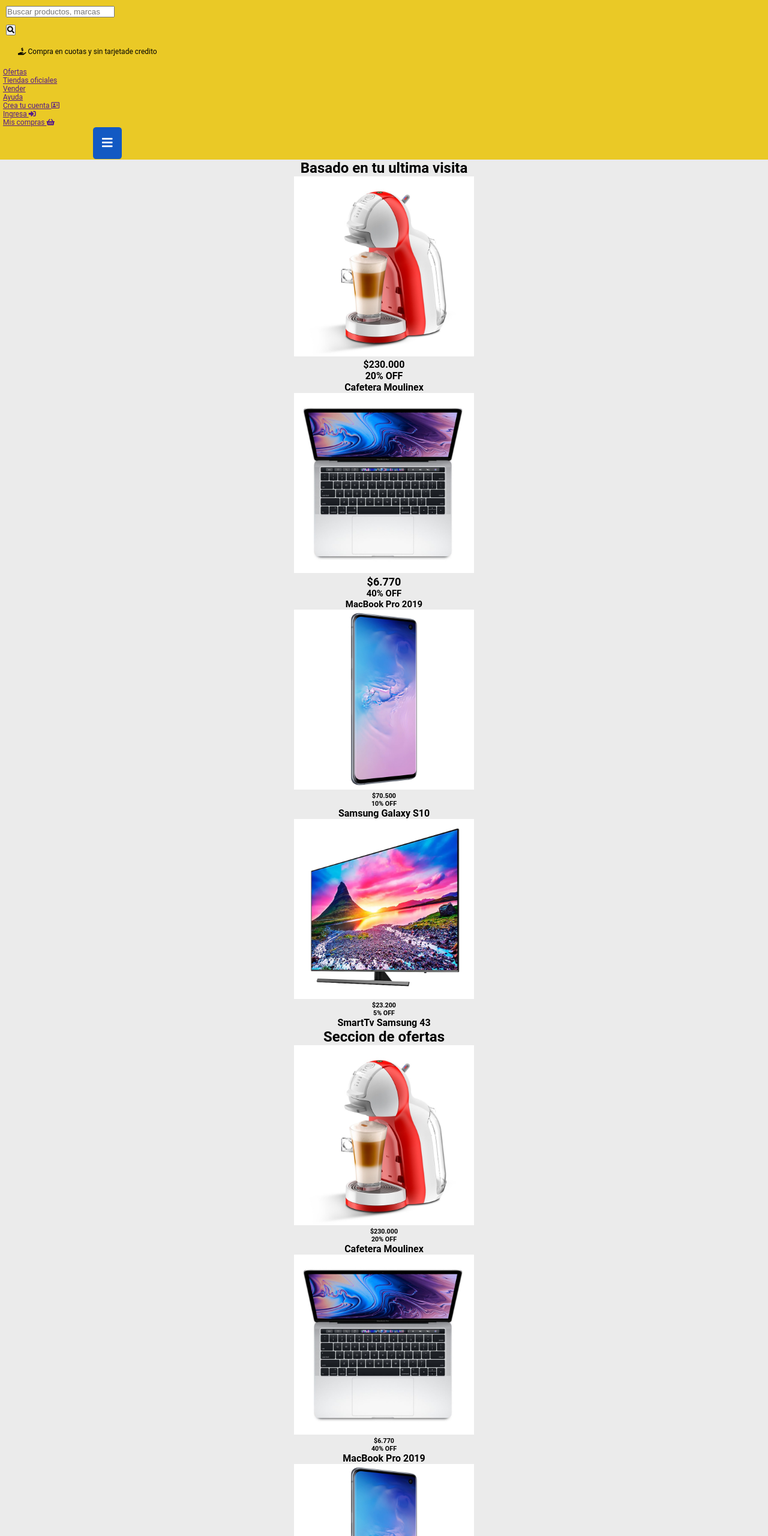
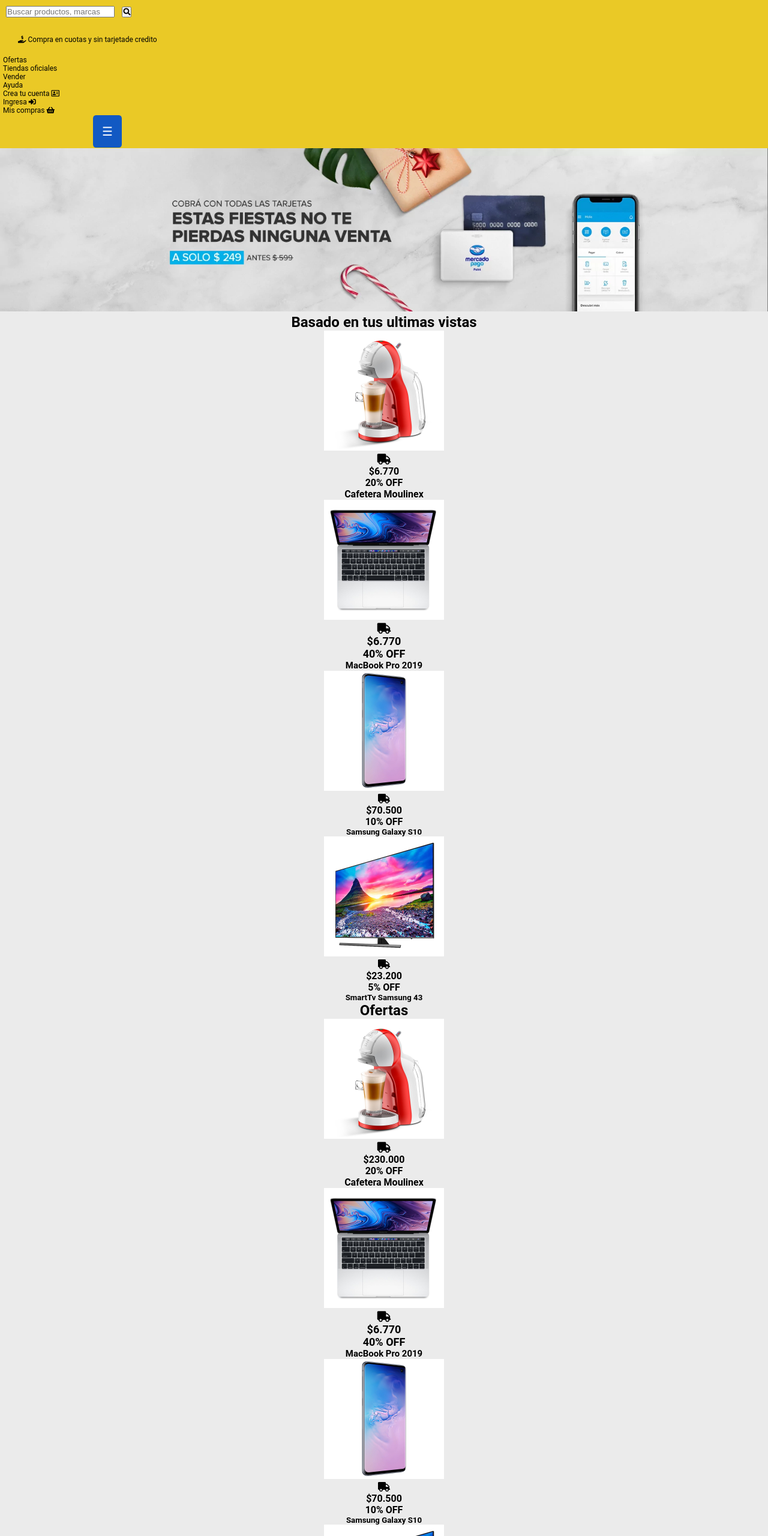
Before and after one commit to formarmaxigib/MercadoLiebre, a website: page views/home.html in a window 1280 px wide. Shown: the part 40-2600 px from the top of the page at 60% size. Drawn offline with Linux system fonts and the light colour scheme.

Commit message:
traigo los cambios de estilos

```diff
--- a/views/home.html
+++ b/views/home.html
@@ -1,125 +1,181 @@
 <!DOCTYPE html>
-<html lang="en">
+<html lang="es">
+
 <head>
     <meta charset="UTF-8">
     <meta http-equiv="X-UA-Compatible" content="IE=edge">
     <meta name="viewport" content="width=device-width, initial-scale=1.0">
+    <link rel="stylesheet" href="https://use.fontawesome.com/releases/v5.15.4/css/all.css"
+        integrity="sha384-DyZ88mC6Up2uqS4h/KRgHuoeGwBcD4Ng9SiP4dIRy0EXTlnuz47vAwmeGwVChigm" crossorigin="anonymous">
+    <link rel="stylesheet" href="/css/styles.css">
     <title>Mercado Liebre 2021</title>
-    <link rel="stylesheet" href="https://use.fontawesome.com/releases/v5.15.4/css/all.css" integrity="sha384-DyZ88mC6Up2uqS4h/KRgHuoeGwBcD4Ng9SiP4dIRy0EXTlnuz47vAwmeGwVChigm" crossorigin="anonymous">
-    <link rel="stylesheet" href="/css/styles.css">
 </head>
-<body>
-    <header >
+<body class="home">
+    <header>
         <div class="logo"><img src="/img/logo-mercado-liebre.svg" alt="logotipo"></div>
 
-        <div class="barra-buscador"><input type="buscar" placeholder="Buscar productos, marcas" id="Buscar" /></div>
-        <button><div class="lupa"><label for="lupa"><i class="fas fa-search"></i></i></i></i></label>
+        <div class="barra-buscador"><input type="buscar" placeholder="Buscar productos, marcas" id="Buscar" />
+        <button class="lupa">
+            <div class="lupa"><label for="lupa"><i class="fas fa-search"></i></label>
 
-        </div></button>
+            </div>
+        </button>
+        </div>
 
 
 
         <p class="compra">
             <i></i><i class="fas fa-hand-holding-usd"></i></i>
-        Compra en cuotas y sin tarjetade credito</p>
-        <nav class ="men">
+            Compra en cuotas y sin tarjetade credito
+        </p>
+        <nav class="men">
 
-            <ul class = "menu">
-                <li ><a href="">Ofertas</a></li>
-                <li><a href="">Tiendas oficiales</a></li>
-                <li><a href="">Vender</a></li>
-                <li><a href="">Ayuda</a></li>
+            <ul class="menu">
+                <li><a>Ofertas</a></li>
+                <li><a>Tiendas oficiales</a></li>
+                <li><a>Vender</a></li>
+                <li><a>Ayuda</a></li>
             </ul>
-            <ul class= "usuario">
-                <li><a href="">Crea tu cuenta <i class="far fa-address-card"></i></a></li>
-                <li><a href="">Ingresa <i class="fas fa-sign-in-alt"></i></a></li>
-                <li><a href="">Mis compras <i class="fas fa-shopping-basket"></i></a></li>
+
+
+            <ul class="usuario">
+                <li><a >Crea tu cuenta <i class="far fa-address-card"></i></a></li>
+                <li><a>Ingresa <i class="fas fa-sign-in-alt"></i></a></li>
+                <li><a>Mis compras <i class="fas fa-shopping-basket"></i></a></li>
             </ul>
+
         </nav>
+
         <div class="burger-menu">
-            <button><i class="fas fa-bars"></i>
-      </button>      </div>
+            <button>
+                <label for="menu">☰</label></i>
+            </button>
+        </div>
     </header>
+
+    <div>
+        <img src="/img/img-home-banner.jpg" width="100%" alt="banner">
+    </div>
+
     <main>
-        <section>
+        <section class="box-vistas">
+            <h1 class="basado">Basado en tus ultimas vistas</h1>
+            <article class="cafetera">
+                <div class="img">
+                    <img src="/img/img-cafetera-moulinex.jpg" alt="" width="200" height="200" />
+                </div>
+                <div class="descripcion-producto">
+                    <i class="fas fa-truck"></i>
+                    <h4 class="precio">$6.770</h4>
+                    <h4 class="descuento">20% OFF</h4>
+                    <h5 class="detalle">Cafetera Moulinex</h5>
+                </div>
 
-            <h2>Basado en tu ultima visita</h2>
-
-        <article class="cafetera">
-<div><img src="/img/img-cafetera-moulinex.jpg" alt="" width="300" height="300"/></div>
-<h4>$230.000</h4>
-<h5>20% OFF</h5>
-<h5>Cafetera Moulinex</h5>
             </article>
 
             <article class="macbook">
-<div><img src="/img/img-macbook-pro-2019.jpg" alt="" width="300" height="300"/></div>
-<h4>$6.770</h4>
-<h5>40% OFF</h5>
-<h5>MacBook Pro 2019</h5></article>
+                <div class="img">
+                    <img src="/img/img-macbook-pro-2019.jpg" alt="" width="200" height="200" /></div>
+                <div class="descripcion-producto">
+                <i class="fas fa-truck"></i>
+                <h4 class = "precio">$6.770</h4>
+                <h4 class="descuento">40% OFF</h4>
+                <h5 class="detalle">MacBook Pro 2019</h5>
+            </article>
 
-<article>
-<div><img src="/img/img-samsung-galaxy-s10.jpg" alt="" width="300" height="300"/></div>
-<h6>$70.500</h6>
-<h6>10% OFF</h6>
-<h4>Samsung Galaxy S10</h4></article>
+            <article class="samsung">
+                <div class="img">
+                    <img src="/img/img-samsung-galaxy-s10.jpg" alt="" width="200" height="200" /></div>
+                <div class="descripcion-producto">
+                <i class="fas fa-truck"></i>
+                <h4 class = "precio">$70.500</h4>
+                <h4 class="descuento">10% OFF</h4>
+                <h5 class="detalle">Samsung Galaxy S10</h4>
+            </article>
 
-<article>
-<div><img src="/img/img-tv-samsung-smart.jpg" alt="" width="300" height="300"/></div>
-<h6>$23.200</h6>
-<h6>5% OFF</h6>
-<h4>SmartTv Samsung 43</h4></article></section>
+            <article class="tv">
+                <div class="img">
+                    <img src="/img/img-tv-samsung-smart.jpg" alt="" width="200" height="200" /></div>
+                <div class="descripcion-producto">
+                <i class="fas fa-truck"></i>
+                <h4 class = "precio">$23.200</h4>
+                <h4 class="descuento">5% OFF</h4>
+                <h5 class="detalle">SmartTv Samsung 43</h4>
+            </article>
+        </section>
 
-<section>
-    <h2>Seccion de ofertas</h2>
-</section>
-<article>
-<div><img src="/img/img-cafetera-moulinex.jpg" alt="" width="300" height="300"/></div>
-<h6>$230.000</h6>
-<h6>20% OFF</h6>
-<h4>Cafetera Moulinex
-</h4></article>
+        <section class="box-ofertas">
+            <h2 class="seccion-ofertas">Ofertas</h2>
 
-<article>
-<div><img src="/img/img-macbook-pro-2019.jpg" alt="" width="300" height="300"/></div>
-<h6>$6.770</h6>
-<h6>40% OFF</h6>
-<h4>MacBook Pro 2019</h4></article>
 
-<article>
-<div><img src="/img/img-samsung-galaxy-s10.jpg" alt="" width="300" height="300"/></div>
-<h6>$70.500</h6>
-<h6>10% OFF</h6>
-<h4>Samsung Galaxy S10</h4></article>
+        <article class="cafetera">
+            <div class="img">
+                <img src="/img/img-cafetera-moulinex.jpg" alt="" width="200" height="200" />
+            </div>
+            <div class="descripcion-producto">
+                <i class="fas fa-truck"></i>
+                <h4 class = "precio">$230.000</h4>
+                <h4 class="descuento">20% OFF</h4>
+                <h5 class="detalle">Cafetera Moulinex</h5>
+            </div>
 
-<article>
-<div><img src="/img/img-tv-samsung-smart.jpg" alt="" width="300" height="300"/></div>
-<h6>$23.200</h6>
-<h6>5% OFF</h6>
-<h4>SmartTv Samsung 43</h4></article>
+        </article>
+
+        <article class="macbook">
+            <div class="img">
+                <img src="/img/img-macbook-pro-2019.jpg" alt="" width="200" height="200" /></div>
+            <div class="descripcion-producto">
+            <i class="fas fa-truck"></i>
+            <h4 class = "precio">$6.770</h4>
+            <h4 class="descuento">40% OFF</h4>
+            <h5 class="detalle">MacBook Pro 2019</h5>
+        </article>
+
+        <article class="samsung">
+            <div class="img">
+                <img src="/img/img-samsung-galaxy-s10.jpg" alt="" width="200" height="200" /></div>
+            <div class="descripcion-producto">
+            <i class="fas fa-truck"></i>
+            <h4 class = "precio">$70.500</h6>
+            <h4 class="descuento">10% OFF</h4>
+            <h5 class="detalle">Samsung Galaxy S10</h5>
+        </article>
+
+        <article class="tv">
+            <div class="img">
+                <img src="/img/img-tv-samsung-smart.jpg" alt="" width="200" height="200" /></div>
+            <div class="descripcion-producto">
+            <i class="fas fa-truck"></i>
+            <h4 class = "precio">$23.200</h6>
+            <h4 class="descuento">5% OFF</h4>
+            <h5 class="detalle">SmartTv Samsung 43</h5>
+        </article> </section>
+
 
     </main>
     <footer>
 
         <section class="tarjeta">
             <div class="card"><i class="fas fa-credit-card"></i></div>
-            <h3>Pagá con tarjeta o en efectivo</h3>
+            <h4>Pagá con tarjeta o en efectivo</h4>
             Con Mercado Liebre Cash, tenés cuotas sin interés con tarjeta o efectivo en
             puntos de pago. ¡Y siempre es seguro!
         </section>
 
-            <section class="regalo"><div class="grift"><i class="fas fa-gift"></i>
+        <section class="regalo">
+            <div class="grift"><i class="fas fa-gift"></i>
 
             </div>
-                <h3>Envío gratis desde $ 2.500</h3>
+            <h4>Envío gratis desde $ 2.500</h4>
             Solo por estar registrad@ en Mercado Liebre tenés envíos gratis en miles de
             productos. Es un beneficio de Mercado Puntos.
         </section>
 
-            <section class="seguridad"><div class="secure">
+        <section class="seguridad">
+            <div class="secure">
                 <i class="fas fa-user-shield"></i>
             </div>
-                <h3>Seguridad, de principio a fin.</h3>
+            <h4>Seguridad, de principio a fin.</h4>
             ¿No te gusta? ¡Devolvelo! En Mercado Liebre, no hay nada que no puedas hacer,
             porque estás siempre protegid@.
 
@@ -131,4 +187,5 @@
 
     </footer>
 </body>
+
 </html>
```
Lines whose indentation alone changed are shown as unchanged.
